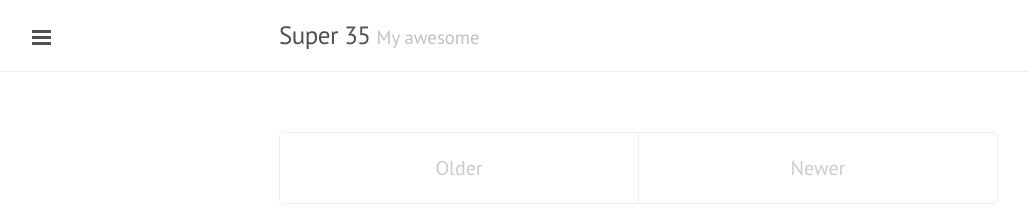
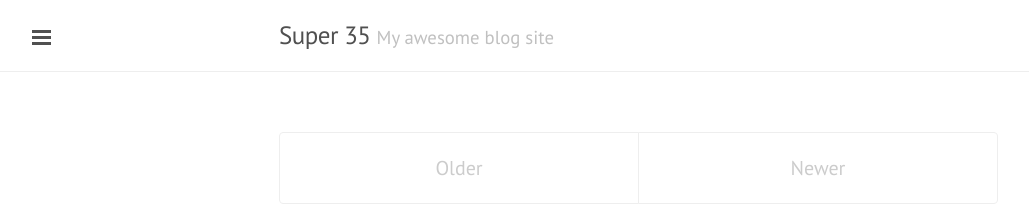
Before and after one commit to Super35/Super35.github.io, a Jekyll site: the page built from index.html, in a window 1280 px wide. Shown: the top 221 px of the page, without its empty margins (1-1030 px from the left). Built offline with Jekyll 4.4.1, drawn with Linux system fonts in a browser that asks for light colours; the list of posts is cut into pages by our own code.

Commit message:
Update _config.yml

```diff
--- a/_config.yml
+++ b/_config.yml
@@ -3,6 +3,6 @@ pygments: true
 markdown: kramdown
 url: http://Super35.github.io
 title: Super 35
-tagline: My awesome
+tagline: My awesome blog site
 description: My awesome new site
 paginate: 5
```
